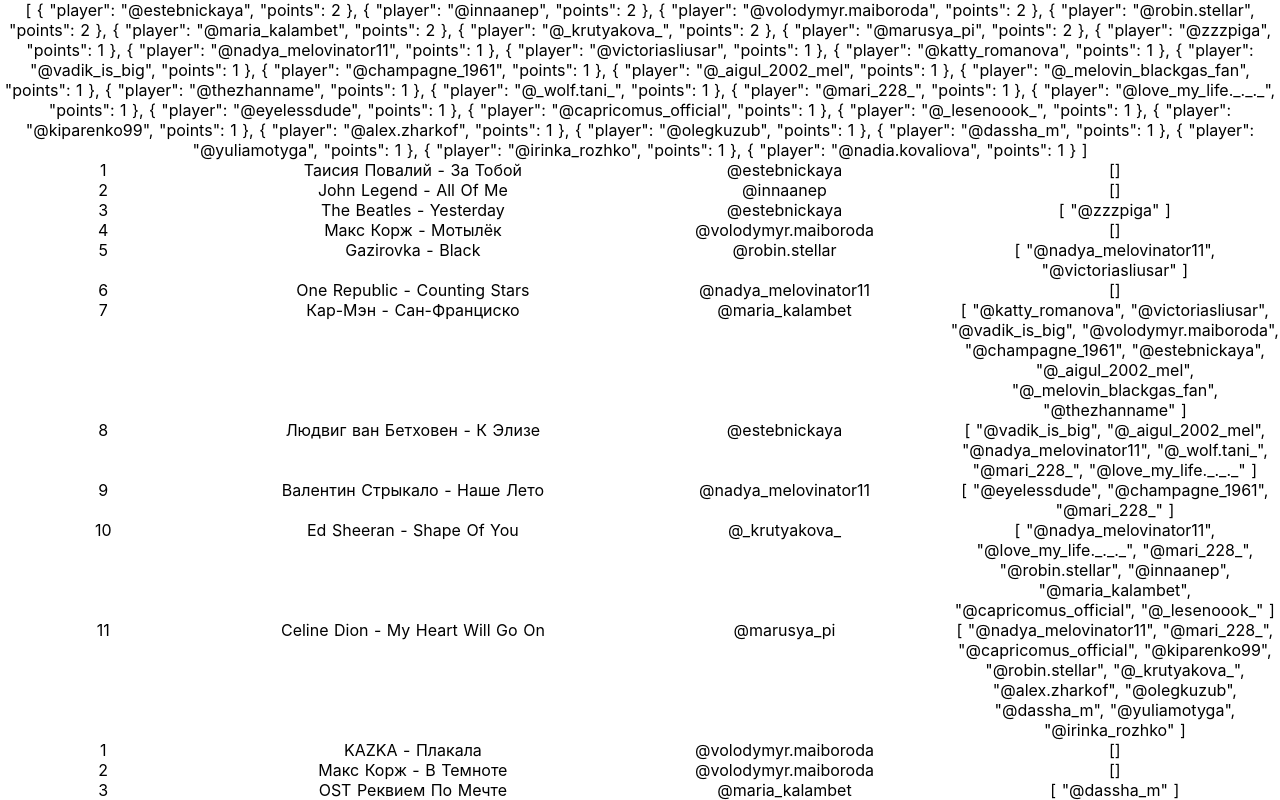
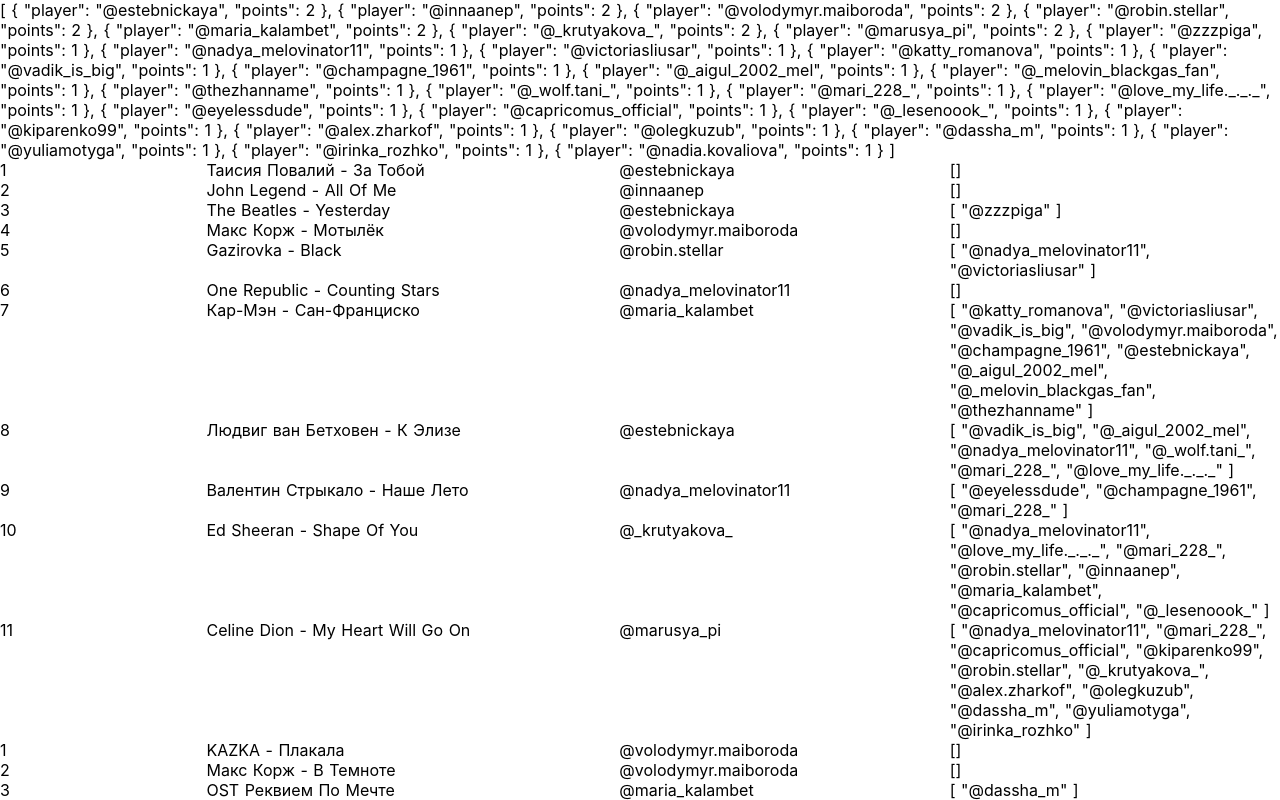
Before and after one commit to ardier16/guess-piano, a Nuxt app: page /season-1 in a window 1280 px wide. Shown: the top 800 px of the page. Built offline with nearby package versions, Linux system fonts and the light colour scheme.

Commit message:
Extract season winners

```diff
--- a/components/SeasonViewer.vue
+++ b/components/SeasonViewer.vue
@@ -1,7 +1,6 @@
 <template>
   <div class="season-viewer">
-    <div>
-      {{ topWinners }}
+    <season-winners :season="season" />
 
     <div class="season-viewer__episodes">
       <episode-viewer
@@ -10,7 +9,6 @@
         class="season-viewer__episode"
         :episode="episode"
       />
-      </div>
     </div>
   </div>
 </template>
@@ -24,28 +22,6 @@
 
   props: {
     season: { type: Object, required: true }
-  },
-
-  computed: {
-    top () {
-      return this.season.episodes
-        .reduce((acc, ep) => [...acc, ...ep.songs], [])
-        .reduce((acc, song) => {
-          acc[song.winner] = acc[song.winner] || 0 + song.points * 2
-
-          song.guessers.forEach((item) => {
-            acc[item] = acc[item] || 0 + song.points
-          })
-
-          return acc
-        }, {})
-    },
-
-    topWinners () {
-      const topMap = Object.entries(this.top)
-        .map(([player, points]) => ({ player, points }))
-      return topMap.sort((a, b) => b.points - a.points)
-    }
   }
 }
 </script>
@@ -54,10 +30,6 @@
 .season-viewer {
   margin: 0 auto;
   min-height: 100vh;
-  display: flex;
-  justify-content: center;
-  align-items: center;
-  text-align: center;
 }
 
 .season-viewer__title {
--- /dev/null
+++ b/components/SeasonWinners.vue
@@ -0,0 +1,37 @@
+<template>
+  <div class="season-winners">
+    {{ topWinners }}
+  </div>
+</template>
+
+<script>
+export default {
+  name: 'SeasonWinners',
+
+  props: {
+    season: { type: Object, required: true }
+  },
+
+  computed: {
+    top () {
+      return this.season.episodes
+        .reduce((acc, ep) => [...acc, ...ep.songs], [])
+        .reduce((acc, song) => {
+          acc[song.winner] = acc[song.winner] || 0 + song.points * 2
+
+          song.guessers.forEach((item) => {
+            acc[item] = acc[item] || 0 + song.points
+          })
+
+          return acc
+        }, {})
+    },
+
+    topWinners () {
+      const topMap = Object.entries(this.top)
+        .map(([player, points]) => ({ player, points }))
+      return topMap.sort((a, b) => b.points - a.points)
+    }
+  }
+}
+</script>
```
Lines whose indentation alone changed are shown as unchanged.
